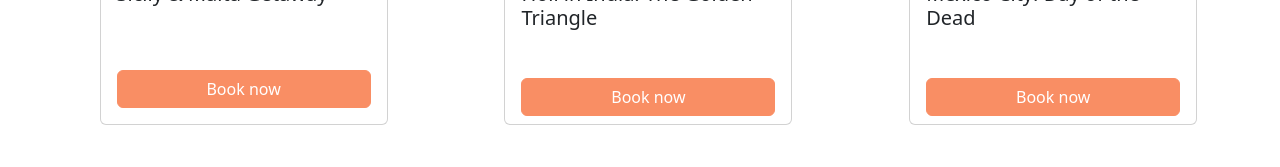
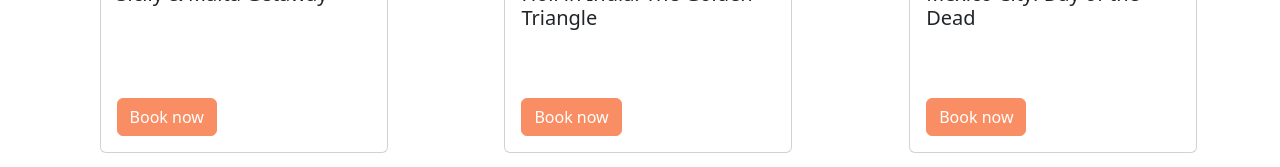
Before and after one commit to ALLHUBS-Jan-2024-Liftoff/Nebula-Tech, a React (Vite) app in the folder src/main/react/: page /explore in a window 1280 px wide. Shown: the part 548-715 px from the top of the page. Built offline with nearby package versions, Linux system fonts and the light colour scheme; no server answers.

Commit message:
book now button functionality on the explore page

```diff
--- a/src/main/react/src/components/explore/ExploreCard.jsx
+++ b/src/main/react/src/components/explore/ExploreCard.jsx
@@ -1,16 +1,17 @@
 import Card from 'react-bootstrap/Card';
 import Button from 'react-bootstrap/Button';
+import { Link } from 'react-router-dom';
 
-function ExploreCard({ title, text, image }) {
+function ExploreCard({ title, text, image, id }) {
     return (
-    <Card style={{ width: '18rem' }}>
+        <Card className="h-100">
             <Card.Img variant="top" src={image} />
             <Card.Body>
                 <Card.Title>{title}</Card.Title>
-        <Card.Text>
-          {text}
-        </Card.Text>
+                <Card.Text>{text}</Card.Text>
+                <Link to={`/trip/${id}`}>
                     <Button className="custom-button">Book now</Button>
+                </Link>
             </Card.Body>
         </Card>
     );
--- a/src/main/react/src/components/explore/ExploreGrid.css
+++ b/src/main/react/src/components/explore/ExploreGrid.css
@@ -4,6 +4,7 @@
     justify-content: center;
     margin-top: 20px;
     margin-left: 7%;
+    padding-bottom: 40px; /* Add padding at the bottom to create space from the footer */
 }
 
 .card-grid-container .card {
--- a/src/main/react/src/components/explore/ExploreGrid.jsx
+++ b/src/main/react/src/components/explore/ExploreGrid.jsx
@@ -9,55 +9,52 @@ import japanImg from '../../assets/images/japanImg.jpg';
 import australiaImg from '../../assets/images/australia-city.jpg';
 import './ExploreGrid.css';
 
-
 function ExploreGrid() {
   const cards = [
     {
-      id: 1,
+      id: 2,
       title: 'Sicily & Malta Getaway',
       text: '10 Days, 6 Cities',
       image: sicilyImg,
     },
     {
-      id: 2,
+      id: 3,
       title: 'Holi in India: The Golden Triangle',
       text: '9 Days, 4 Cities',
       image: indiaImg,
     },
     {
-    id: 3,
+      id: 4,
       title: 'Mexico City: Day of the Dead',
       text: '7 Days, 1 City',
       image: mexicoImg,
     },
     {
-    id: 4,
+      id: 5,
       title: 'Hemisphere Hopper: Alaska to Argentina',
       text: '60 Days, 29 Cities',
       image: alaskaImg,
     },
     {
-    id: 5,
+      id: 6,
       title: 'Highlights of Japan',
       text: '14 Days, 6 Cities',
       image: japanImg,
     },
     {
-    id: 6,
+      id: 1,
       title: 'Australia and New Zealand Adventure',
       text: '21 Days, 9 Cities',
       image: australiaImg,
     },
-
-
   ];
 
   return (
       <div className="card-grid-container">
         <Row xs={1} md={3} className="g-4">
-          {cards.map((card, idx) => (
-              <Col key={idx}>
-                <ExploreCard title={card.title} text={card.text} image={card.image}/>
+          {cards.map((card) => (
+              <Col key={card.id}>
+                <ExploreCard title={card.title} text={card.text} image={card.image} id={card.id} />
               </Col>
           ))}
         </Row>
```
Lines whose indentation alone changed are shown as unchanged.
